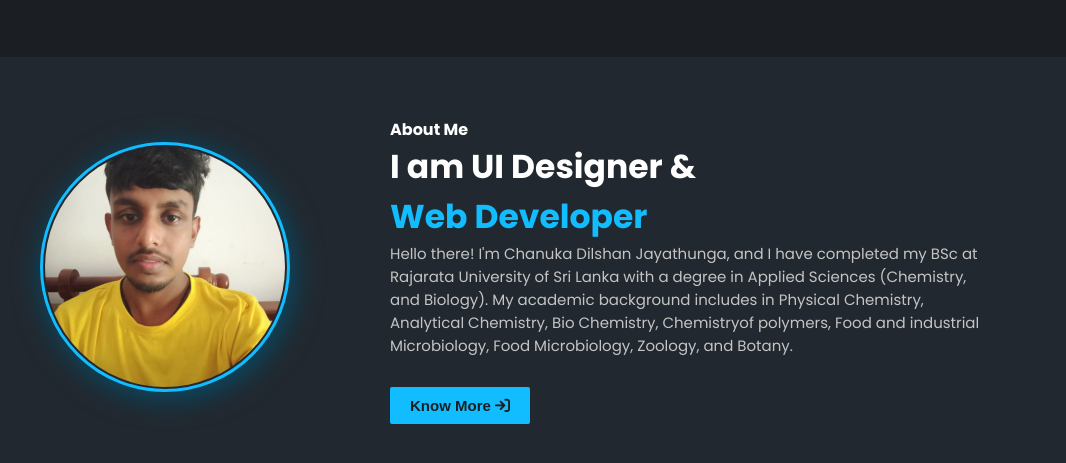
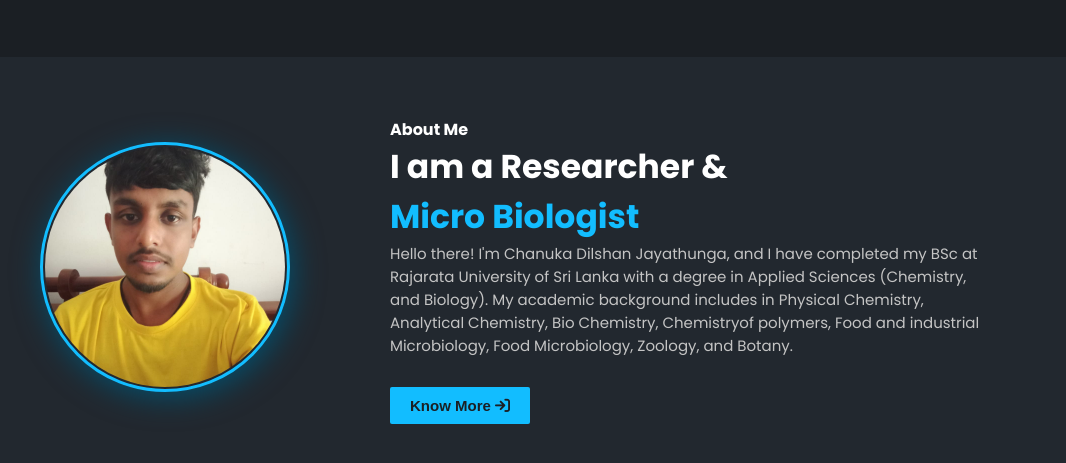
Before and after one commit to siyathmsm/Chanuka_Portfolio, a plain HTML site: page index.html in a window 1280 px wide. Shown: the part 567-1030 px from the top of the page, without its empty margins (125-1191 px from the left). Drawn offline with Linux system fonts and the light colour scheme.

Commit message:
Update index.html

```diff
--- a/index.html
+++ b/index.html
@@ -95,7 +95,7 @@
 
             <div class="about-content">
                 <h4>About Me</h4>
-                <h2>I am UI Designer & <br> <span>Web Developer</span></h2>
+                <h2>I am a Researcher & <br> <span>Micro Biologist</span></h2>
                 <p>Hello there! I'm Chanuka Dilshan Jayathunga, and I have completed my BSc at Rajarata University of Sri Lanka with a degree in Applied Sciences (Chemistry, and Biology). My academic background includes in Physical Chemistry, Analytical Chemistry, Bio Chemistry, Chemistryof polymers, Food and industrial Microbiology, Food Microbiology, Zoology, and Botany.</p>
                 <button class="btn btn-primary">
                     <a href="#" target="_blank">
```
